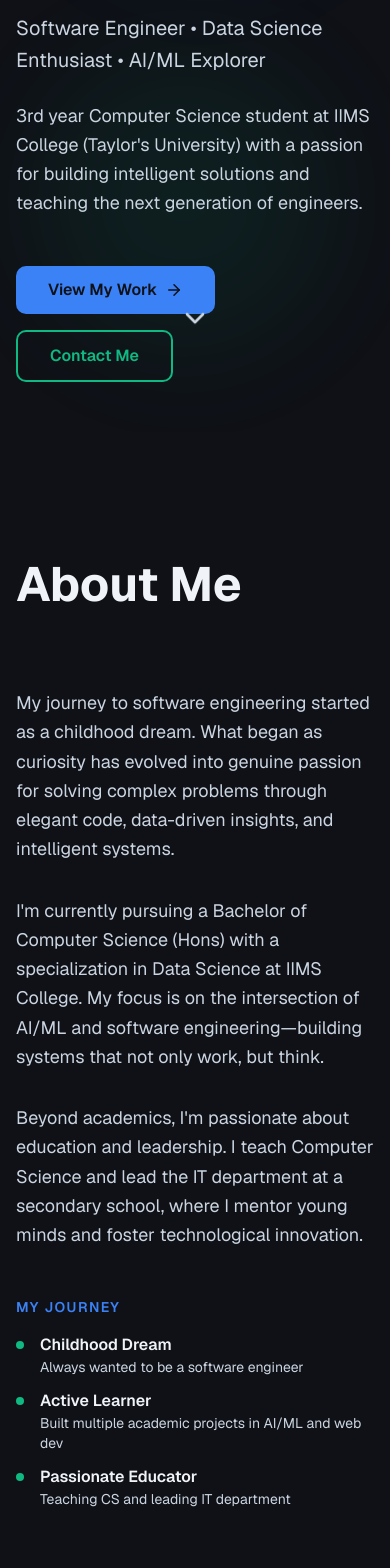
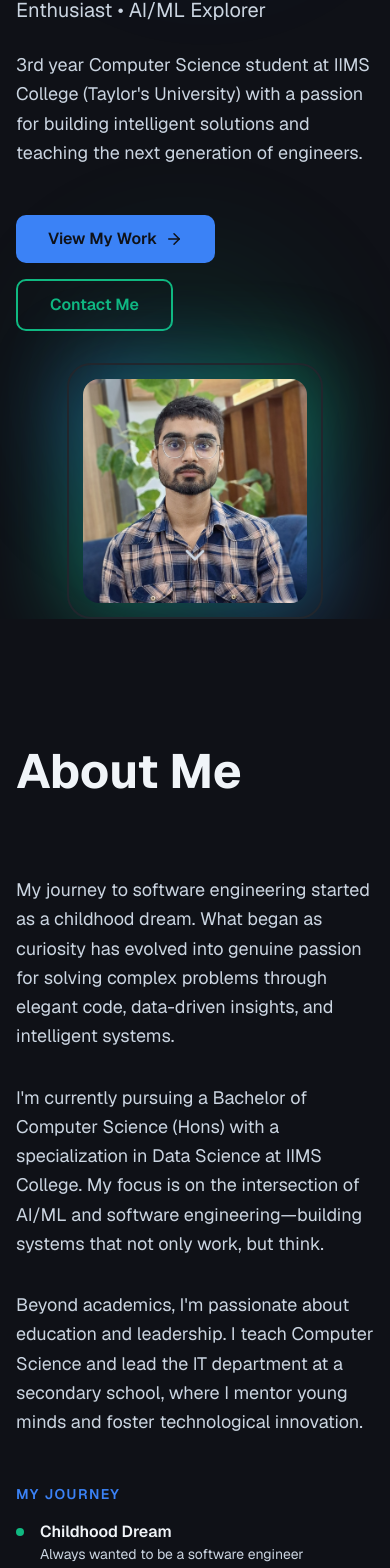
Before and after one commit to aman000sah/aman-portfolio, a Next.js app: page / in a window 390 px wide. Shown: the part 412-1980 px from the top of the page. Built offline with nearby package versions, Linux system fonts and the light colour scheme.

Commit message:
pp-mobile-visibility

```diff
--- a/app/page.tsx
+++ b/app/page.tsx
@@ -1,7 +1,7 @@
 "use client"
 
 import { useState, useEffect } from "react"
-import { Menu, X, Github, Linkedin, Mail, ExternalLink, ChevronDown, ArrowRight } from "lucide-react"
+import { Menu, X, Github, Linkedin, Mail, ExternalLink, ChevronDown, ArrowRight, Phone } from "lucide-react"
 
 export default function Portfolio() {
   const [mobileMenuOpen, setMobileMenuOpen] = useState(false)
@@ -98,7 +98,7 @@ export default function Portfolio() {
         </div>
 
         <div className="max-w-7xl mx-auto w-full relative z-10">
-          <div className="grid md:grid-cols-2 gap-12 items-center">
+          <div className="grid grid-cols-1 md:grid-cols-2 gap-8 md:gap-12 items-center">
             {/* Left: Text Content */}
             <div className="space-y-8 animate-in fade-in slide-in-from-left-8 duration-1000">
               <div className="space-y-6">
@@ -136,16 +136,19 @@ export default function Portfolio() {
               </div>
             </div>
 
-            {/* Right: Profile Image */}
-            <div className="relative hidden md:flex items-center justify-center animate-in fade-in slide-in-from-right-8 duration-1000">
-              <div className="relative w-80 h-80">
+            <div className="relative flex items-center justify-center animate-in fade-in slide-in-from-right-8 duration-1000">
+              <div className="relative w-64 h-64 sm:w-80 sm:h-80">
                 {/* Animated border */}
                 <div className="absolute inset-0 bg-gradient-to-br from-primary via-accent to-primary rounded-3xl opacity-20 blur-2xl animate-pulse"></div>
                 <div className="absolute inset-0 rounded-3xl border-2 border-gradient-to-br from-primary to-accent"></div>
 
                 {/* Profile Image */}
                 <div className="absolute inset-4 rounded-2xl overflow-hidden bg-gradient-to-br from-card to-background">
-                  <img src="/professional-handsome-portrait-photo.jpg" alt="Aman Kumar Sah" className="w-full h-full object-cover" />
+                  <img
+                    src="/professional-handsome-portrait-photo.jpg"
+                    alt="Aman Kumar Sah"
+                    className="w-full h-full object-cover"
+                  />
                 </div>
               </div>
             </div>
@@ -168,7 +171,7 @@ export default function Portfolio() {
         <div className="max-w-7xl mx-auto">
           <h2 className="text-5xl md:text-6xl font-bold mb-20">About Me</h2>
 
-          <div className="grid md:grid-cols-2 gap-16 items-center">
+          <div className="grid grid-cols-1 md:grid-cols-2 gap-8 md:gap-16 items-center">
             {/* Left: About Text */}
             <div className="space-y-8">
               <p className="text-lg text-muted-foreground leading-relaxed">
@@ -540,5 +543,3 @@ export default function Portfolio() {
     </div>
   )
 }
-
-import { Phone } from "lucide-react"
```
